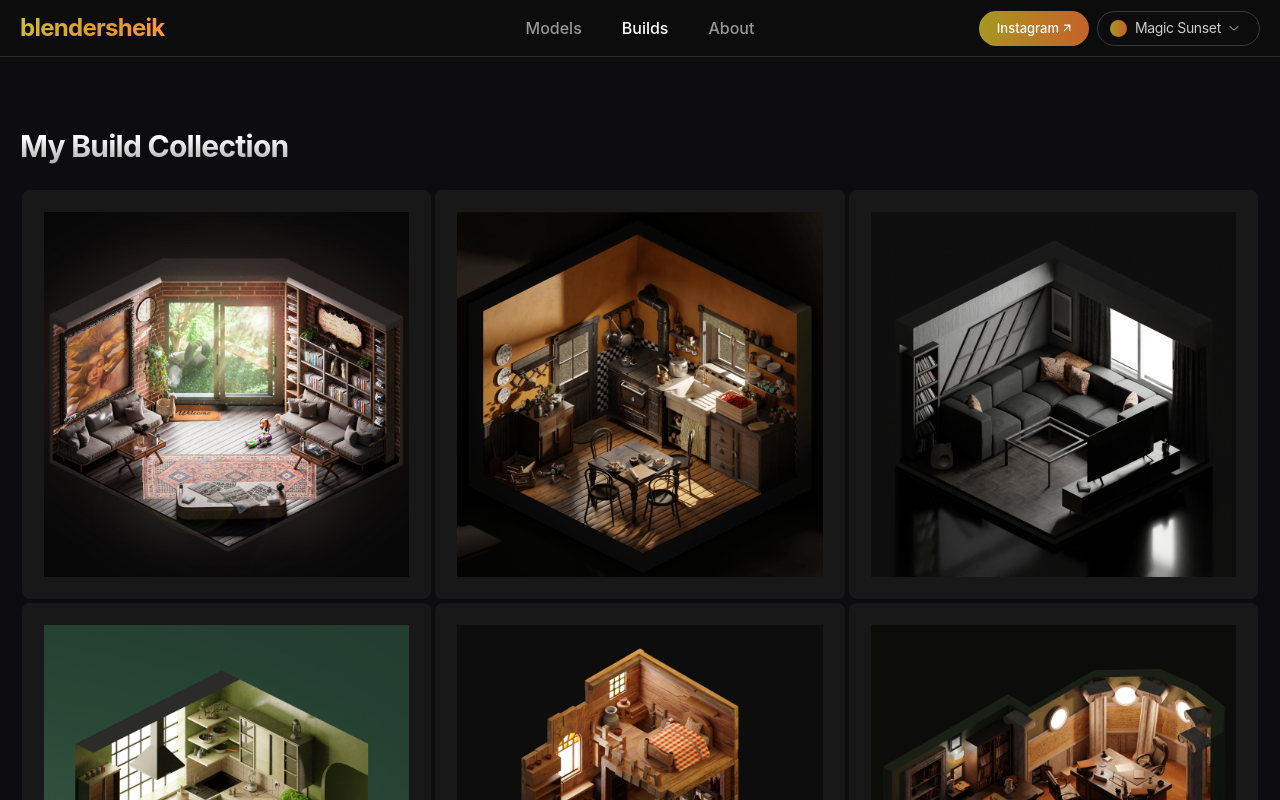
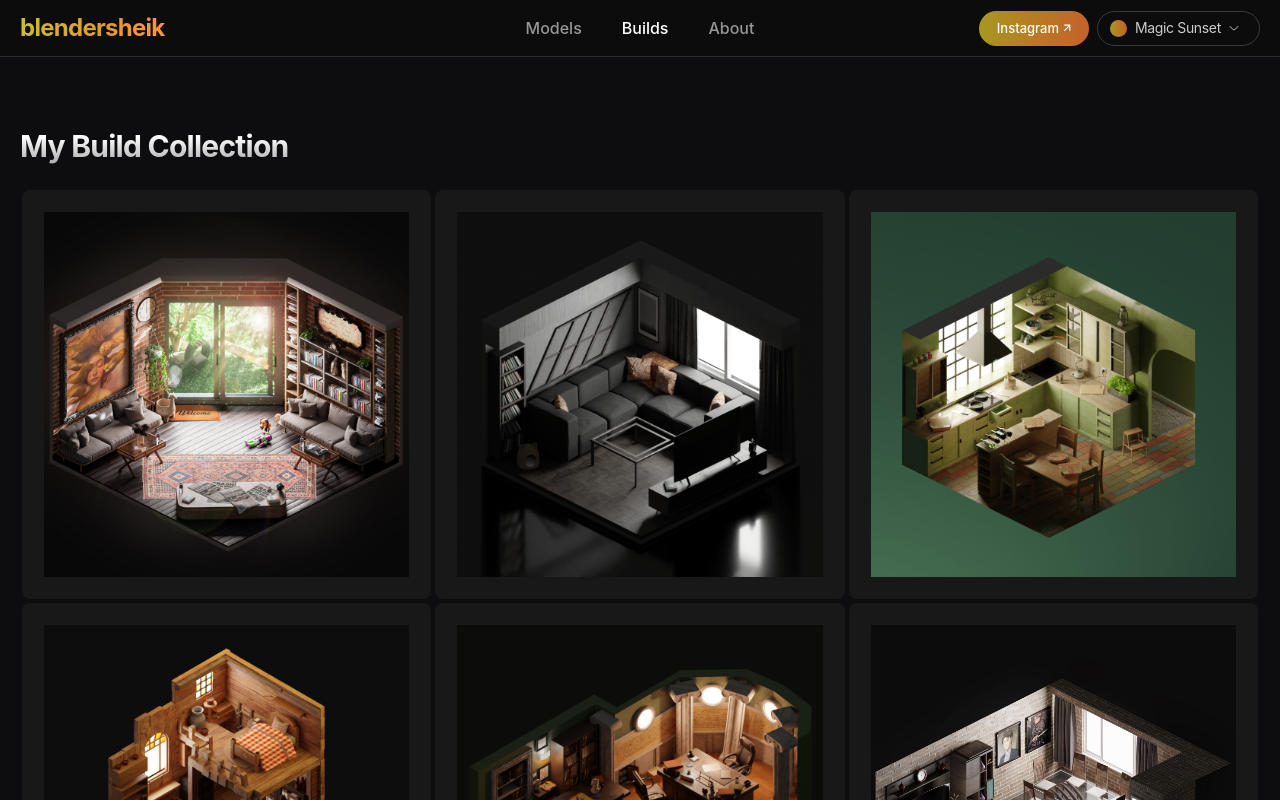
Before and after one commit to emirulucay/blednersheik-next, a Next.js app: page /builds in a window 1280 px wide. Shown: the top 800 px of the page. Built offline with nearby package versions, Linux system fonts and the light colour scheme.

Commit message:
vintage kitchen deleted & library added to homepage builds

```diff
--- a/data/builds.ts
+++ b/data/builds.ts
@@ -32,10 +32,6 @@ export const builds:Model[] = [
     count: 2
   },
   {
-    name:"vintage-kitchen",
-    count: 2
-  },
-  {
     name:"modern-room",
     count: 1
   },
@@ -65,7 +61,7 @@ export const builds:Model[] = [
 
 export const homeBuilds: Model[] = [
   {
-    name:"vintage-kitchen",
+    name:"library",
     count: 2
   },
   {
```
Also changed, not shown: public/builds/vintage-kitchen/vintage-kitchen-1.png (deleted), public/builds/vintage-kitchen/vintage-kitchen-2.png (deleted).
